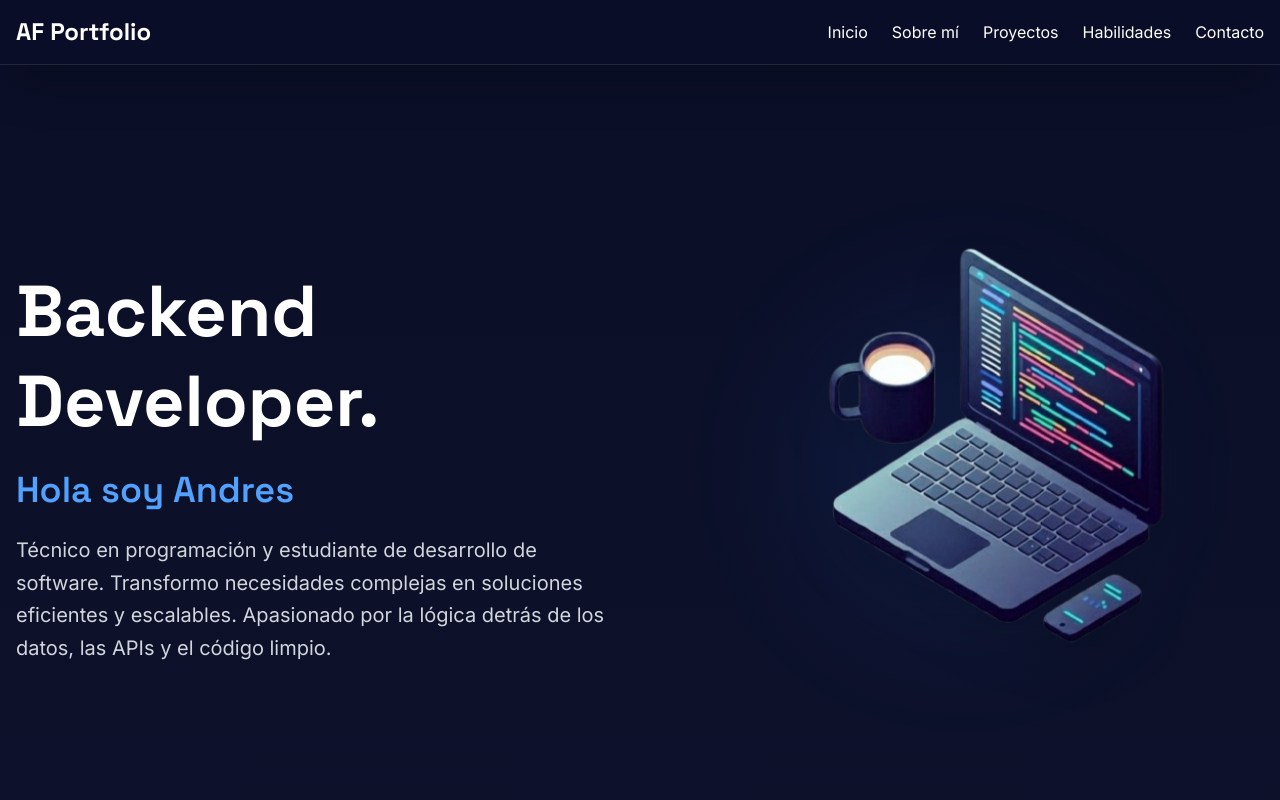
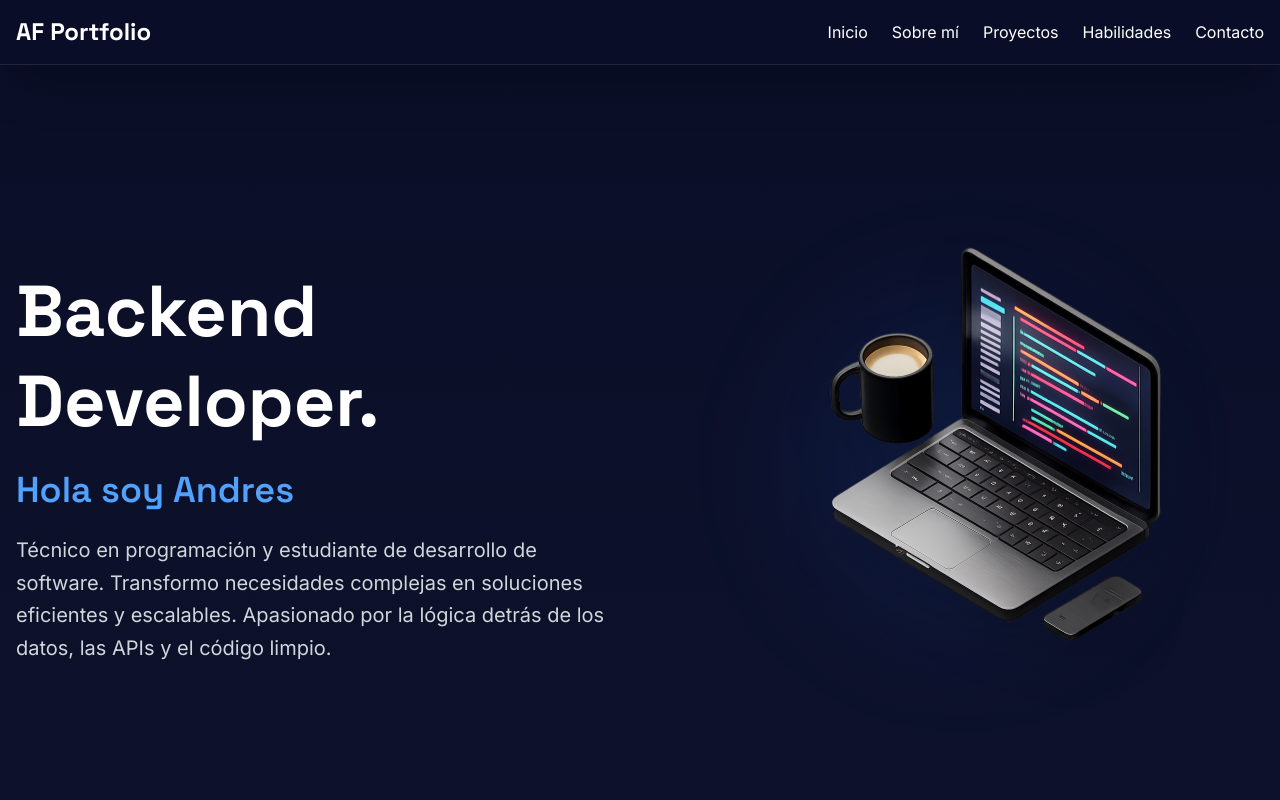
Before and after one commit to AndresFonseca13/portafolio, a React (Vite) app: page / in a window 1280 px wide. Shown: the top 800 px of the page. Built offline with nearby package versions, Linux system fonts and the light colour scheme.

Commit message:
cambio de imagen de laptop

```diff
--- a/src/components/Hero.jsx
+++ b/src/components/Hero.jsx
@@ -89,7 +89,7 @@ function Hero({nombre, titulo, descripcion}) {
 
                         {/* Laptop con animación de flotación */}
                         <motion.img
-                            src="/laptop.png"
+                            src="/laptop_mejorado.png"
                             alt="Laptop con código"
                             className="w-full max-w-md md:max-w-lg drop-shadow-2xl relative z-10"
                             animate={{
```
Also changed, not shown: public/laptop_mejorado.png (added).
